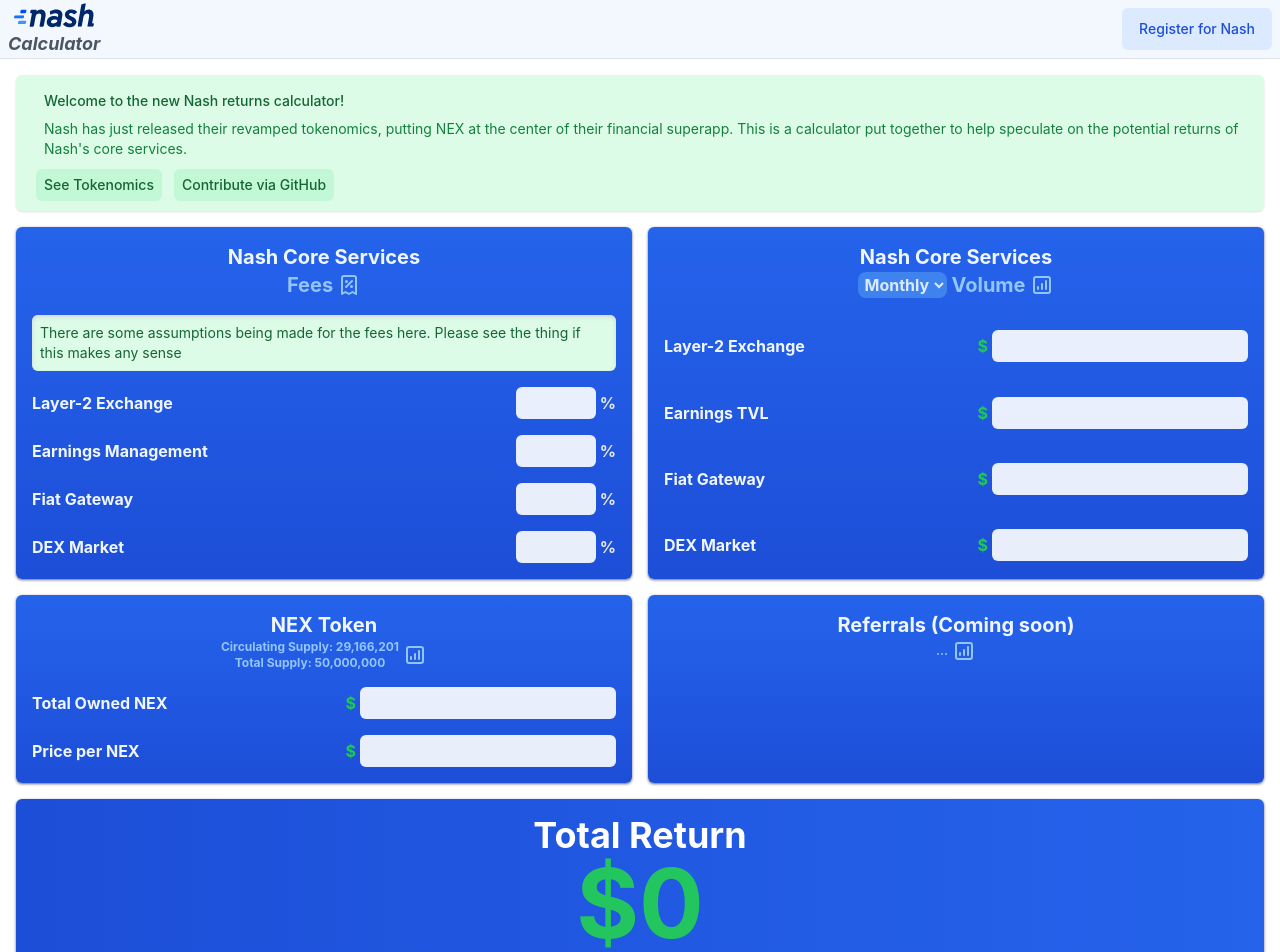
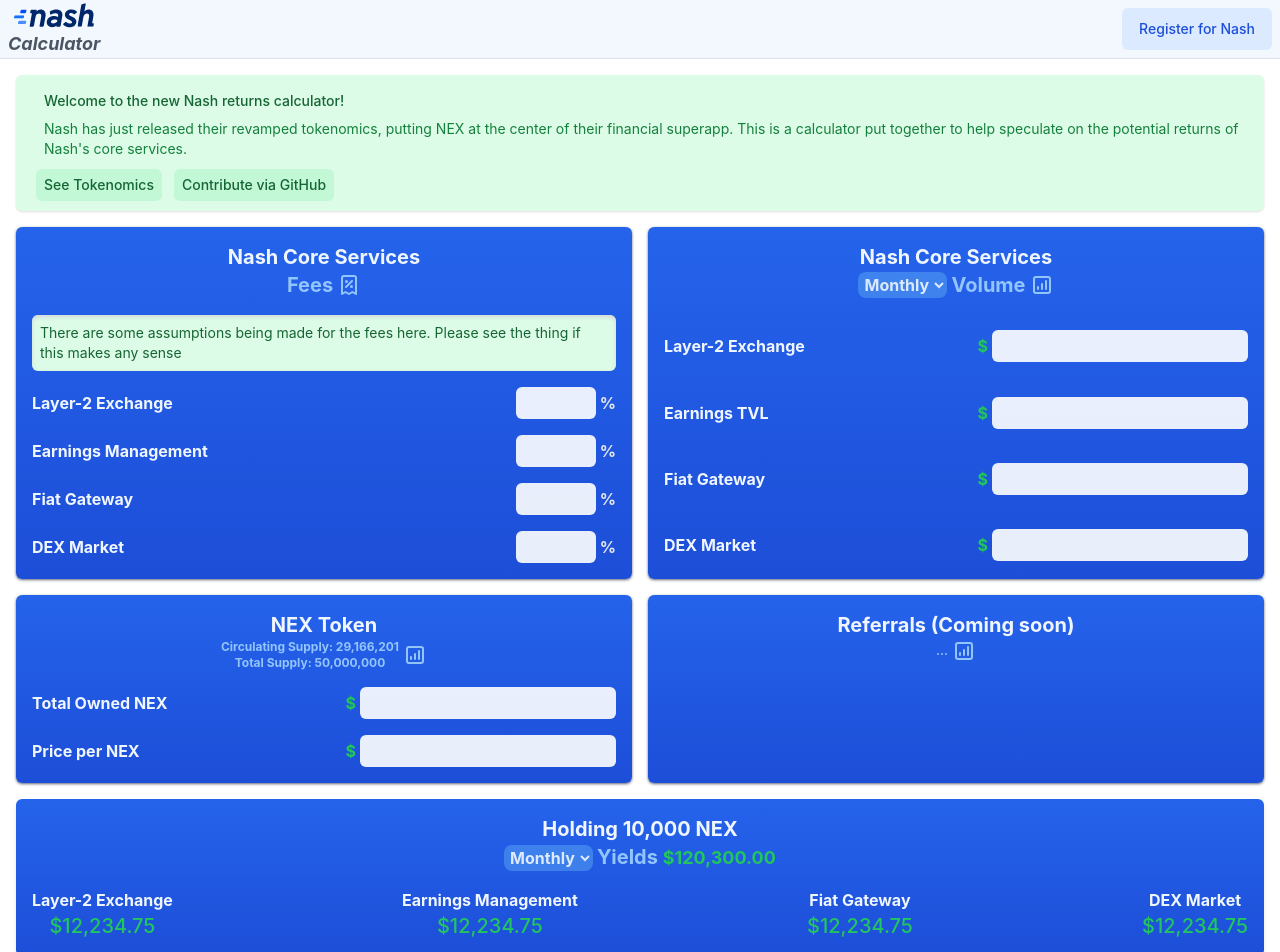
Before and after one commit to EricDotSmith/nashcalculator, a Next.js app: page / in a window 1280 px wide. Shown: the top 952 px of the page. Built offline with nearby package versions, Linux system fonts and the light colour scheme.

Commit message:
Refactor design of results overview card

```diff
--- a/components/Cards/ResultOverviewCard.tsx
+++ b/components/Cards/ResultOverviewCard.tsx
@@ -5,13 +5,63 @@
 	const { totalProfit } = useContext(NashCalculatorContext);
 
 	return (
-		<div className="w-full p-2 sm:p-4 sm:w-full bg-gradient-to-r from-blue-700 to-blue-600 shadow shadow-gray-500/95 overflow-hidden rounded-md">
-			<div className="h-full w-full flex justify-center items-center text-white font-bold">
-				<div className="flex flex-col items-center text-lg sm:text-4xl">
-					<span>Total Return</span>
-					<span className="text-green-500 text-4xl sm:text-8xl">
-						${Math.round(totalProfit)}
-					</span>
+		<div className="w-full bg-gradient-to-t from-blue-700 to-blue-600 p-4 rounded-md shadow-md space-y-4">
+			<div className="text-center text-blue-50 font-bold text-xl mb-2">
+				<div>Holding 10,000 NEX</div>
+				<div className="text-blue-300 flex items-center justify-center space-x-1">
+					<select
+						className="bg-sky-300/30 rounded-lg text-base text-blue-100 p-0.5"
+						name="volumePeriod"
+						id="volumePeriod"
+					>
+						<option value="daily">Daily</option>
+						<option selected value="monthly">
+							Monthly
+						</option>
+						<option value="yearly">Yearly</option>
+					</select>
+					<div>
+						Yields{" "}
+						<span className="text-green-500 text-lg">
+							$120,300.00
+						</span>
+					</div>
+				</div>
+			</div>
+			<div className="flex flex-col w-full">
+				<div className="flex flex-col space-y-4 md:space-y-0 md:flex-row w-full justify-between">
+					<div className="flex flex-col items-center justify-center text-center text-base font-medium text-blue-100">
+						<div className="font-bold text-blue-50">
+							Layer-2 Exchange
+						</div>
+						<div className="text-green-500 text-xl">
+							$12,234.75
+						</div>
+					</div>
+					<div className="flex flex-col items-center justify-center text-center text-base font-medium text-blue-100">
+						<div className="font-bold text-blue-50">
+							Earnings Management
+						</div>
+						<div className="text-green-500 text-xl">
+							$12,234.75
+						</div>
+					</div>
+					<div className="flex flex-col items-center justify-center text-center text-base font-medium text-blue-100">
+						<div className="font-bold text-blue-50">
+							Fiat Gateway
+						</div>
+						<div className="text-green-500 text-xl">
+							$12,234.75
+						</div>
+					</div>
+					<div className="flex flex-col items-center justify-center text-center text-base font-medium text-blue-100">
+						<div className="font-bold text-blue-50">
+							DEX Market
+						</div>
+						<div className="text-green-500 text-xl">
+							$12,234.75
+						</div>
+					</div>
 				</div>
 			</div>
 		</div>
```
